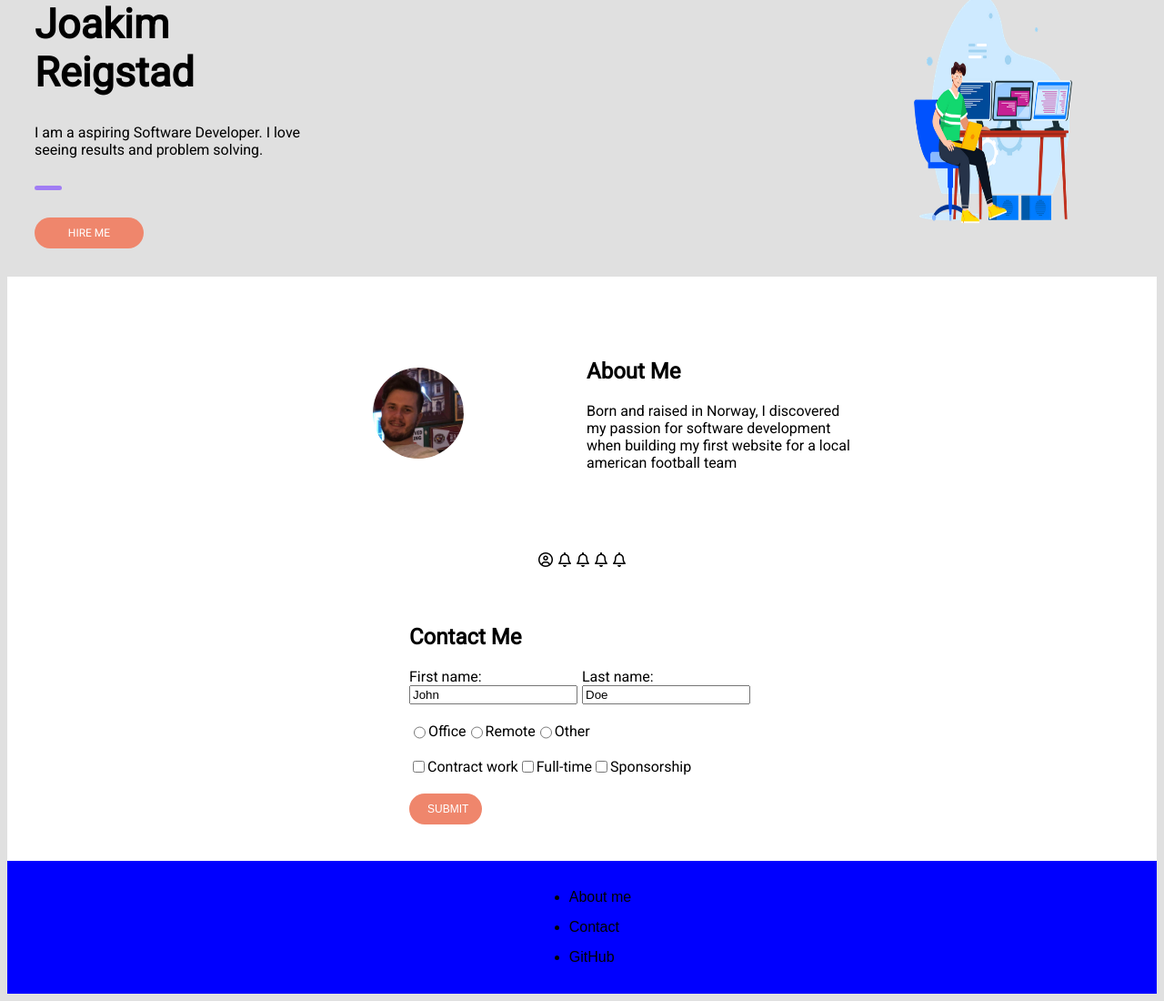
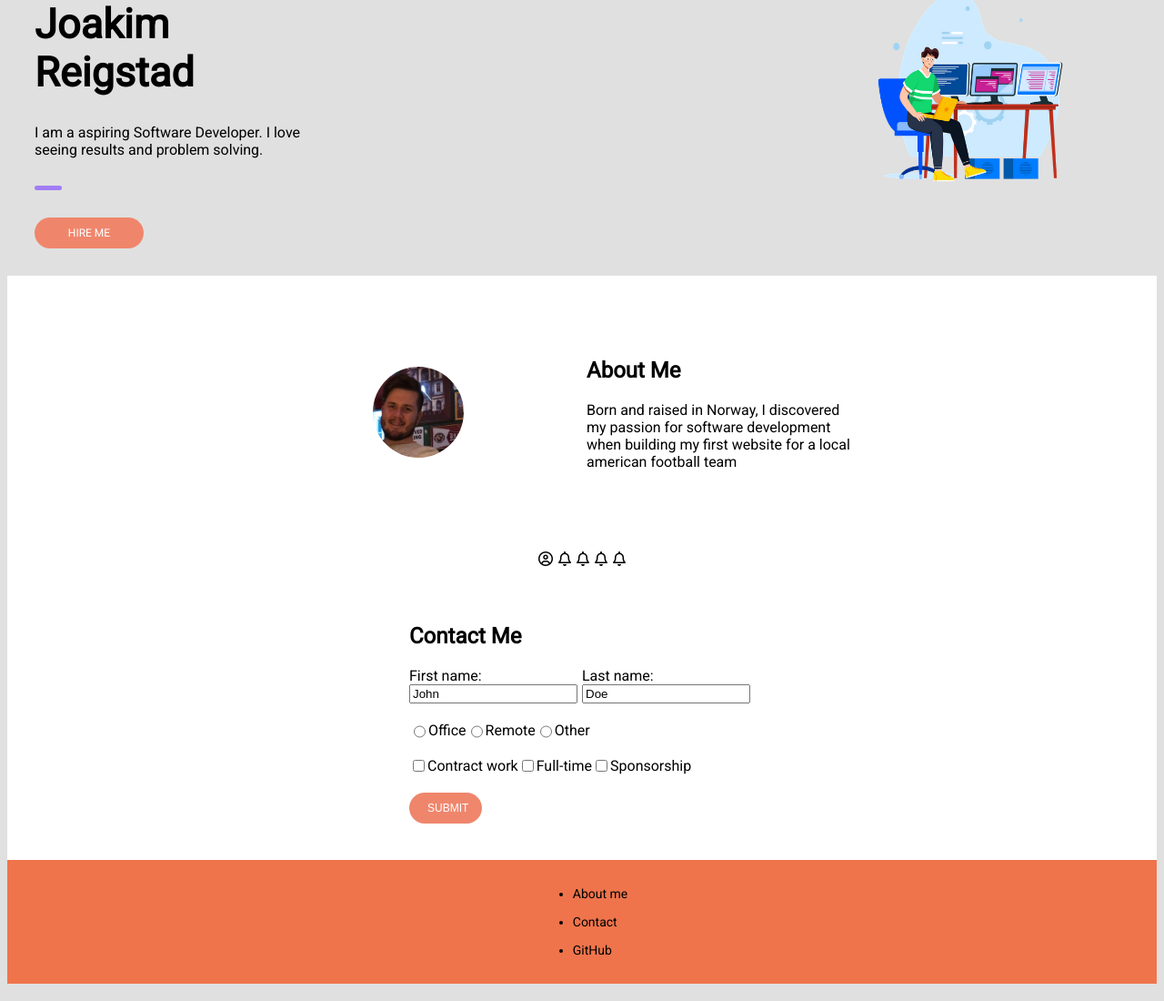
Before and after one commit to JoakimReigstad/Portfolio, a website built with Parcel: page index.html in a window 1280 px wide. Shown: the part 118-1218 px from the top of the page at 91% size. Built offline with nearby package versions, Linux system fonts and the light colour scheme; files whose address does not match are found by name.

Commit message:
Update styles.css

```diff
--- a/src/styles.css
+++ b/src/styles.css
@@ -60,8 +60,8 @@ section {
 }
 
 .hero-image {
-  height: 300px;
-  width: 300px;
+  height: 250px;
+  width: 350px;
   margin: 30px;
 }
 
@@ -137,7 +137,7 @@ form {
 
 @media only screen and (min-width: 500px) {
   footer {
-    background-color: blue;
+    background-color: #ef744b;
   }
 }
 
@@ -146,7 +146,8 @@ form {
 }
 
 footer {
-  font-family: Arial, Helvetica, sans-serif;
+  font-family: "Roboto", sans-serif;
+  font-size: 14px;
   display: flex;
   justify-content: center;
 }
```
